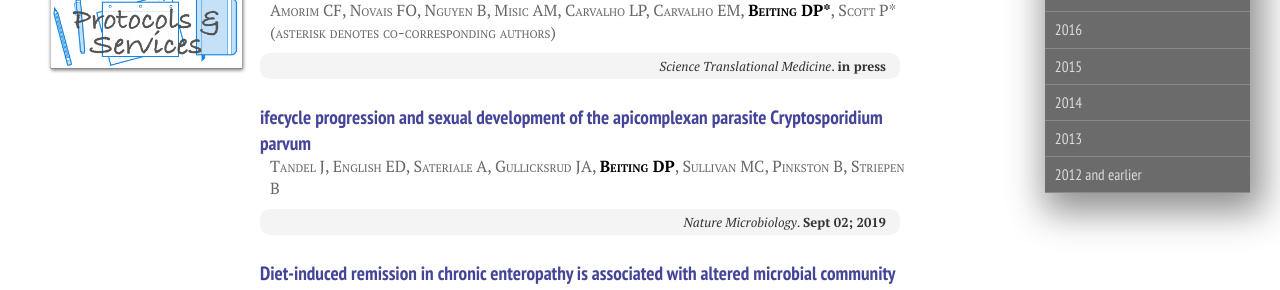
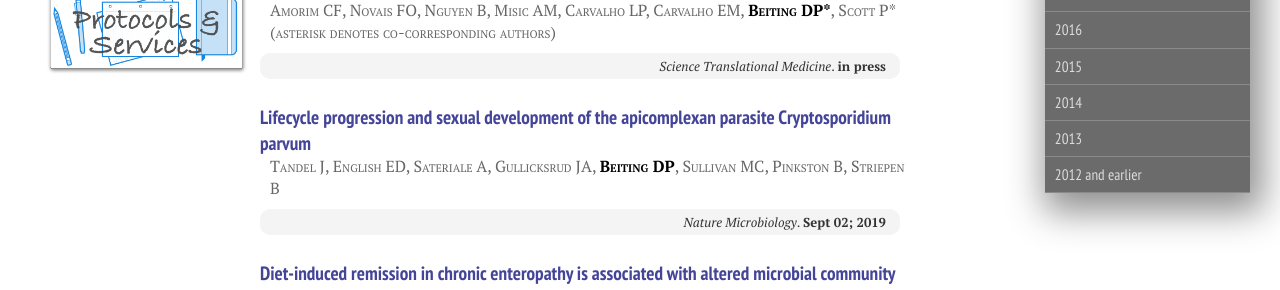
Before and after one commit to hostmicrobe/hostmicrobe.github.io, a Jekyll site: the page built from publications/index.md, in a window 1280 px wide and 900 px high, scrolled down 307 px. Shown: the part 156-446 px from the top of the window. Built offline with Jekyll 4.4.1, drawn with Linux system fonts in a browser that asks for light colours; nearby versions of some CDN libraries; comment, search, counter and statistics services are not loaded.

Commit message:
updating pubs

```diff
--- a/publications/index.md
+++ b/publications/index.md
@@ -28,7 +28,7 @@ comments: false
 <div class="pub">
 <div data-badge-popover="right" data-badge-type="donut" data-doi="10.1038/s41564-019-0539-x" data-hide-no-mentions="true" class="altmetric-embed" style="float: right;"></div>
 <div class="__dimensions_badge_embed__" data-doi="10.1038/s41564-019-0539-x" data-style="small_circle" style="float: right;"></div>
-    <h3><a href="https://doi.org/10.1038/s41564-019-0539-x" target="_new">ifecycle progression and sexual development of the apicomplexan parasite Cryptosporidium parvum</a></h3>
+    <h3><a href="https://doi.org/10.1038/s41564-019-0539-x" target="_new">Lifecycle progression and sexual development of the apicomplexan parasite Cryptosporidium parvum</a></h3>
     <span class="pub-authors">Tandel J, English ED, Sateriale A, Gullicksrud JA, <span class="pub-member-author">Beiting DP</span>, Sullivan MC, Pinkston B, Striepen B</span>
     <span class="pub-journal"><i>Nature Microbiology</i>. <b>Sept 02; 2019</b></span>
 </div>
```
